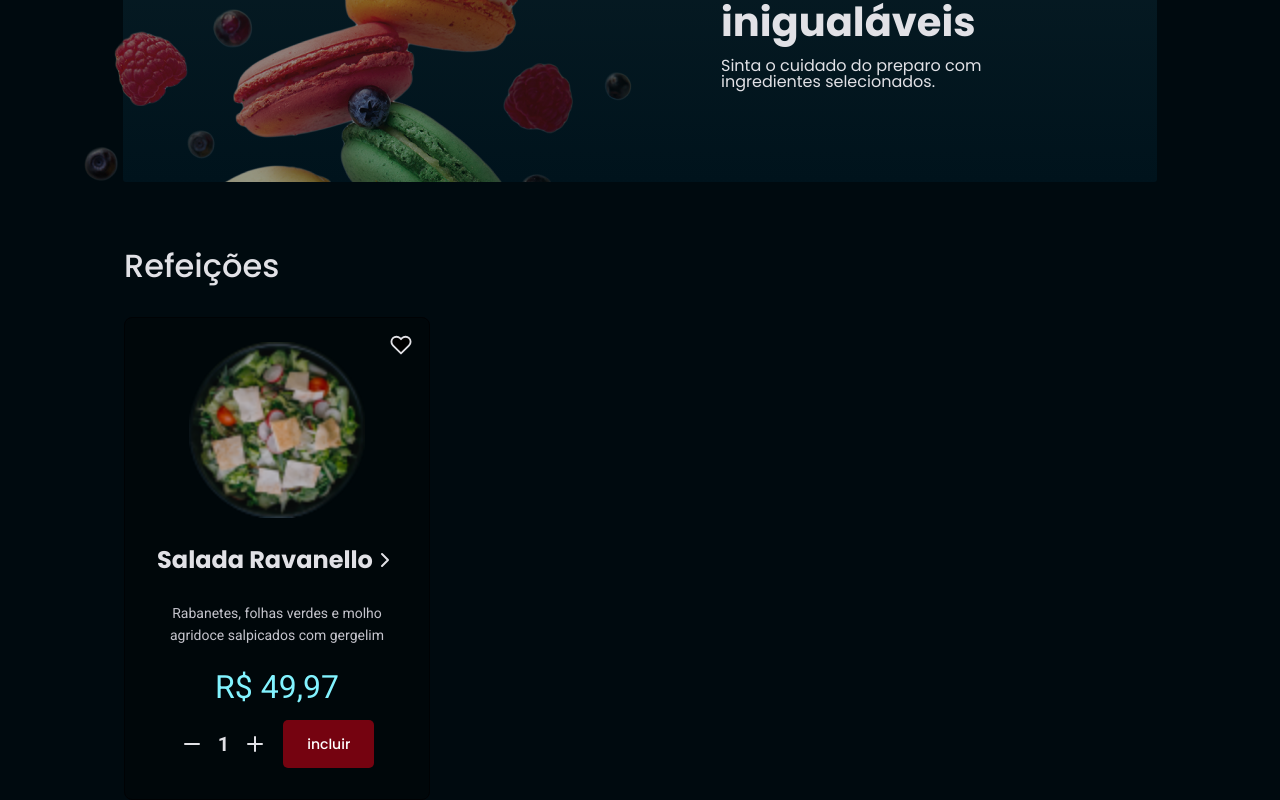
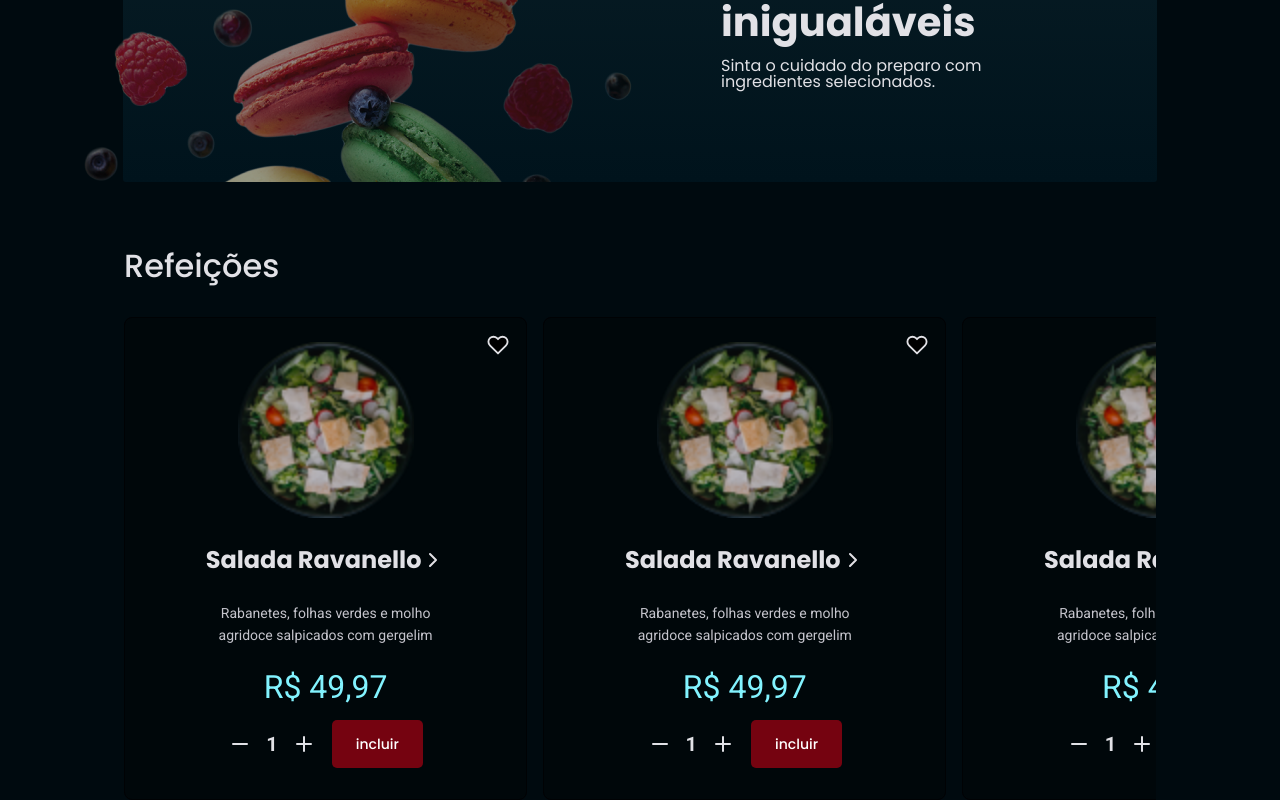
Before and after one commit to SergioRSanchez/food-explorer-web, a React (Vite) app: page / in a window 1280 px wide. Shown: the part 428-1228 px from the top of the page. Built offline with nearby package versions, Linux system fonts and the light colour scheme.

Commit message:
feat: init swiper

```diff
--- a/src/pages/Home/index.jsx
+++ b/src/pages/Home/index.jsx
@@ -1,5 +1,8 @@
 import { useState } from 'react';
-import Swiper from 'swiper';
+import { Swiper, SwiperSlide } from "swiper/react";
+import { Pagination, Navigation, FreeMode } from 'swiper/modules';
+
+
 
 import { Header } from '../../components/Header';
 import { Menu } from '../../components/Menu';
@@ -7,6 +10,9 @@ import { Card } from '../../components/Card';
 
 import { Container, Banner, Content, Cards } from './styles';
 import 'swiper/css';
+import 'swiper/css/free-mode';
+// import 'swiper/css/navigation';
+// import 'swiper/css/pagination';
 
 import homeBanner from '../../assets/home-banner.png'
 
@@ -23,7 +29,6 @@ export function Home() {
     setFavorite(!favorite)
   }
 
-  // const swiper = new Swiper(...);
 
   return (
     <Container>
@@ -46,6 +51,16 @@ export function Home() {
             <h2>Refeições</h2>
 
             <Cards>
+              <Swiper
+                slidesPerView={2.5}
+                spaceBetween={16}
+                // navigation
+                freeMode={true}
+                pagination={{ clickable: true }}
+                modules={[Pagination, FreeMode]}
+
+              >
+                <SwiperSlide>
                   <Card
                     onClickHandleFavorite={handleFavorite}
                     color={favorite ? 'red' : ''}
@@ -53,6 +68,44 @@ export function Home() {
                     description="Rabanetes, folhas verdes e molho agridoce salpicados com gergelim"
                     price="49,97"
                   />
+                </SwiperSlide>
+                <SwiperSlide>
+                  <Card
+                    onClickHandleFavorite={handleFavorite}
+                    color={favorite ? 'red' : ''}
+                    title="Salada Ravanello"
+                    description="Rabanetes, folhas verdes e molho agridoce salpicados com gergelim"
+                    price="49,97"
+                  />
+                </SwiperSlide>
+                <SwiperSlide>
+                  <Card
+                    onClickHandleFavorite={handleFavorite}
+                    color={favorite ? 'red' : ''}
+                    title="Salada Ravanello"
+                    description="Rabanetes, folhas verdes e molho agridoce salpicados com gergelim"
+                    price="49,97"
+                  />
+                </SwiperSlide>
+                <SwiperSlide>
+                  <Card
+                    onClickHandleFavorite={handleFavorite}
+                    color={favorite ? 'red' : ''}
+                    title="Salada Ravanello"
+                    description="Rabanetes, folhas verdes e molho agridoce salpicados com gergelim"
+                    price="49,97"
+                  />
+                </SwiperSlide>
+                <SwiperSlide>
+                  <Card
+                    onClickHandleFavorite={handleFavorite}
+                    color={favorite ? 'red' : ''}
+                    title="Salada Ravanello"
+                    description="Rabanetes, folhas verdes e molho agridoce salpicados com gergelim"
+                    price="49,97"
+                  />
+                </SwiperSlide>
+              </Swiper>
             </Cards>
 
           </Content>
@@ -61,6 +114,6 @@ export function Home() {
         : <Menu onClickHandleMenu={handleOpenMenu} />
       }
 
-    </Container>
+    </Container >
   )
 }
```
Lines whose indentation alone changed are shown as unchanged.
